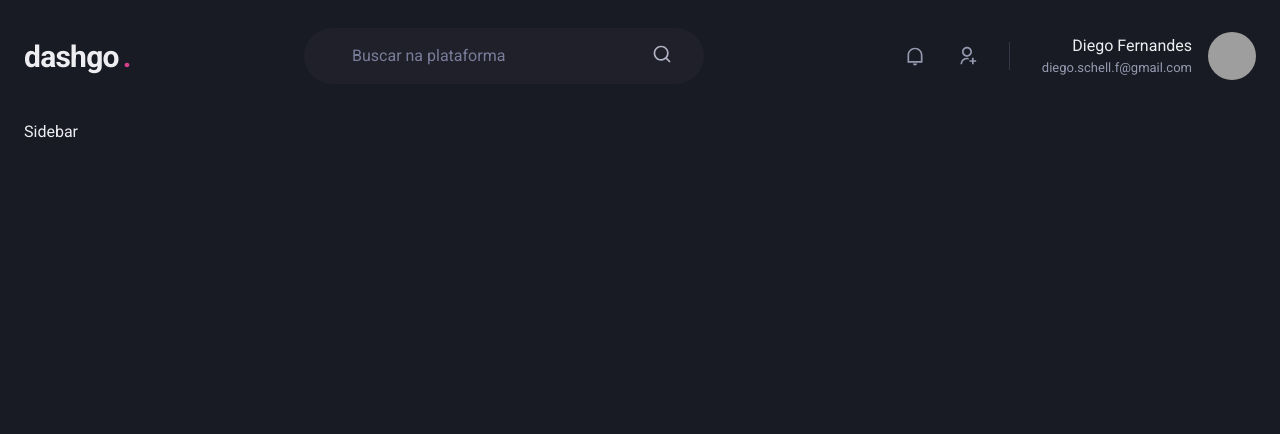
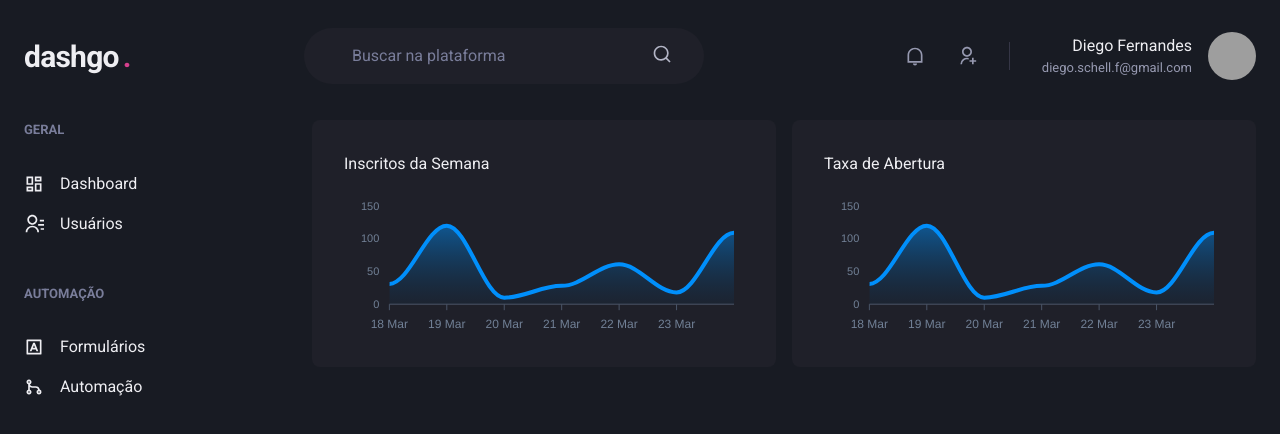
Before and after one commit to Gustavo-Orlandini/Dashgo-Rocketseat, a React (Vite) app: page /dashboard in a window 1280 px wide. Shown: the top 434 px of the page. Built offline with nearby package versions, Linux system fonts and the light colour scheme; grey boxes are pictures that could not be loaded.

Commit message:
Create Chart with React Lib

```diff
--- a/package.json
+++ b/package.json
@@ -12,8 +12,10 @@
     "@chakra-ui/react": "^2.5.1",
     "@emotion/react": "^11.10.6",
     "@emotion/styled": "^11.10.6",
+    "apexcharts": "^3.37.1",
     "framer-motion": "^10.0.1",
     "react": "^18.2.0",
+    "react-apexcharts": "^1.4.0",
     "react-dom": "^18.2.0",
     "react-icons": "^4.7.1",
     "react-router-dom": "^6.8.2"
--- a/src/components/Sidebar.tsx
+++ b/src/components/Sidebar.tsx
@@ -1,5 +1,46 @@
+import { Box, Icon, Link, Stack, Text } from "@chakra-ui/react";
+import { RiDashboardLine, RiContactsLine, RiInputMethodLine, RiGitMergeLine } from 'react-icons/ri'
+
 export function Sidebar() {
     return (
-        <h1>Sidebar</h1>
+        <Box as="aside" w='64' mr='8'>
+            <Stack spacing='12' align='flex-start'>
+                <Box>
+
+                    <Text fontWeight='bold' color='gray.400' fontSize='small' >GERAL</Text>
+                    <Stack spacing='4' mt='8' align='stretch'>
+
+                        <Link display='flex' alignItems='center' >
+                            <Icon as={RiDashboardLine} fontSize='20' />
+                            <Text ml='4' fontWeight='mediun' >Dashboard</Text>
+                        </Link>
+
+                        <Link display='flex' alignItems='center' >
+                            <Icon as={RiContactsLine} fontSize='20' />
+                            <Text ml='4' fontWeight='mediun' >Usuários</Text>
+                        </Link>
+
+                    </Stack>
+                </Box>
+                <Box>
+
+                    <Text fontWeight='bold' color='gray.400' fontSize='small' >AUTOMAÇÃO</Text>
+                    <Stack spacing='4' mt='8' align='stretch'>
+
+                        <Link display='flex' alignItems='center' >
+                            <Icon as={RiInputMethodLine} fontSize='20' />
+                            <Text ml='4' fontWeight='mediun' >Formulários</Text>
+                        </Link>
+
+                        <Link display='flex' alignItems='center' >
+                            <Icon as={RiGitMergeLine} fontSize='20' />
+                            <Text ml='4' fontWeight='mediun' >Automação</Text>
+                        </Link>
+
+                    </Stack>
+                </Box>
+            </Stack>
+        </Box>
+
     )
 }
--- a/src/pages/dashboard.tsx
+++ b/src/pages/dashboard.tsx
@@ -1,6 +1,60 @@
-import { Flex } from "@chakra-ui/react";
+import { Box, Flex, SimpleGrid, Text, theme } from "@chakra-ui/react";
 import { Header } from "../components/Header";
 import { Sidebar } from "../components/Sidebar";
+import Chart from 'react-apexcharts'
+
+const options = {
+    chart: {
+        toolbar: {
+            show: false,
+        },
+        zoom: {
+            enabled: false,
+        },
+        foreColor: theme.colors.gray[500]
+    },
+    grid: {
+        show: false,
+    },
+    dataLabels: {
+        enabled: false,
+    },
+    tooltip: {
+        enabled: false,
+    },
+    xaxis: {
+        type: 'datetime',
+        axisBorder: {
+            color: theme.colors.gray[600]
+        },
+        axisTicks: {
+            color: theme.colors.gray[600]
+        },
+        categories: [
+            '2022-03-18T00:00:00.000Z',
+            '2022-03-19T00:00:00.000Z',
+            '2022-03-20T00:00:00.000Z',
+            '2022-03-21T00:00:00.000Z',
+            '2022-03-22T00:00:00.000Z',
+            '2022-03-23T00:00:00.000Z',
+            '2022-03-24T00:00:00.000Z',
+        ]
+    },
+    fill: {
+        opacity: 0.3,
+        type: 'gradient',
+        gradient: {
+            shade: 'dark',
+            opacityFrom: 0.7,
+            opacityTo: 0.3
+        }
+    }
+
+};
+
+const series = [
+    { name: 'series1', data: [31, 120, 10, 28, 61, 18, 109] }
+];
 
 export function Dashboard() {
     return (
@@ -9,6 +63,20 @@
 
             <Flex w='100%' my='6' maxWidth={1480} mx='auto' px='6'>
                 <Sidebar />
+
+                <SimpleGrid flex='1' gap='4' minChildWidth='320px' alignItems='flex-start'>
+                    <Box p='8' bg='gray.800' borderRadius='8' pb='4'>
+                        <Text>Inscritos da Semana</Text>
+                        <Chart options={options} series={series} type='area' height={160} />
+
+                    </Box>
+                    <Box p='8' bg='gray.800' borderRadius='8' pb='4'>
+                        <Text>Taxa de Abertura</Text>
+                        <Chart options={options} series={series} type='area' height={160} />
+
+                    </Box>
+
+                </SimpleGrid>
             </Flex>
         </Flex>
     )
```
Also changed, not shown: 1 other file (tests, documents, lock files or other folders).
